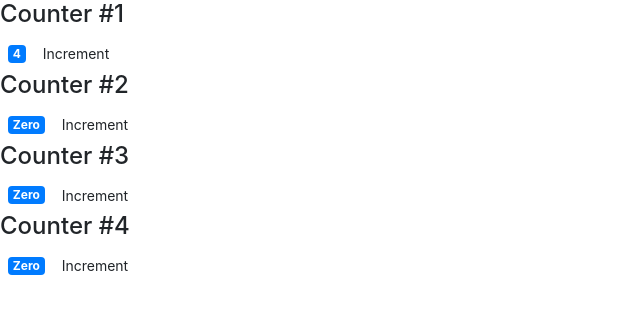
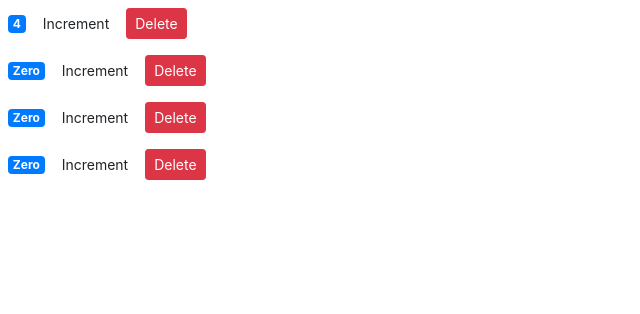
Before and after one commit to rahulAgrBej/reactLearn, a React (Create React App) app in the folder counter-app/: page / in a window 1280 px wide. Shown: the top 314 px of the page, without its empty margins (0-640 px from the left). Built offline with nearby package versions, Linux system fonts and the light colour scheme.

Commit message:
raising events and handling events through props

```diff
--- a/counter-app/src/components/counter.jsx
+++ b/counter-app/src/components/counter.jsx
@@ -18,13 +18,12 @@
 
     render() {
 
-        console.log("props", this.props);
-
         return (
             <React.Fragment>
-                {this.props.children}
                 <span className={ this.getBadgeClasses() }>{this.formatCount()}</span>
                 <button onClick={ this.handleIncrement } className="btn btn-seconday btn-sm">Increment</button>
+                <button onClick={this.props.onDelete} className="btn btn-danger btn-sm m-2">Delete</button>
+                <br/>
             </React.Fragment>
         );
     }
--- a/counter-app/src/components/counters.jsx
+++ b/counter-app/src/components/counters.jsx
@@ -9,16 +9,19 @@
             {id: 3, value: 0},
             {id: 4, value: 0},
         ]
-    }
+    };
+
+    handleDelete() {
+        console.log("event handler called")
+    };
+
     render() {
         return (
             <React.Fragment>
                 {
                     this.state.counters.map(
                         counter =>
-                        <Counter key={counter.id} value={counter.value}>
-                            <h4>Counter #{counter.id}</h4>
-                        </Counter>
+                        <Counter key={counter.id} value={counter.value} id={counter.id} onDelete={this.handleDelete} />
                     )
                 }
             </React.Fragment>
```
